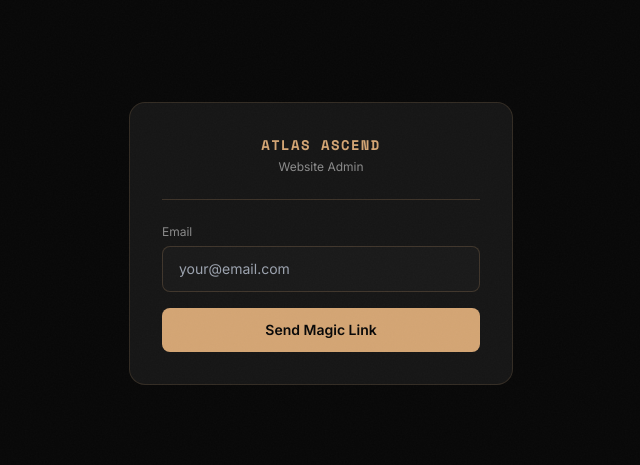
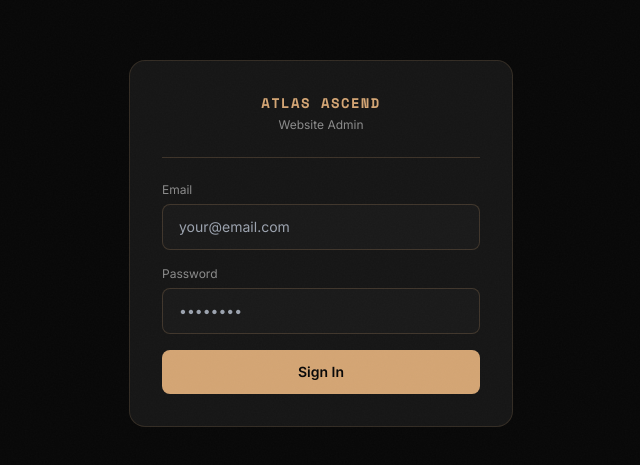
Before and after one commit to JerryWear/atlasascend-website, a Next.js app: page /admin/login in a window 1280 px wide. Shown: the part 157-622 px from the top of the page, without its empty margins (319-959 px from the left). Built offline with nearby package versions, Linux system fonts and the light colour scheme; a web font is replaced by a local one.

Commit message:
feat: switch admin login to email + password

```diff
--- a/app/admin/login/page.tsx
+++ b/app/admin/login/page.tsx
@@ -1,28 +1,40 @@
 'use client'
 
 import { useState } from 'react'
-type State = 'idle' | 'loading' | 'sent' | 'error'
+import { useRouter } from 'next/navigation'
+import { createBrowserClient } from '@supabase/ssr'
 
 export default function AdminLogin() {
   const [email, setEmail] = useState('')
-  const [state, setState] = useState<State>('idle')
+  const [password, setPassword] = useState('')
+  const [state, setState] = useState<'idle' | 'loading' | 'error'>('idle')
+  const router = useRouter()
 
   const handleSubmit = async (e: React.FormEvent) => {
     e.preventDefault()
-    if (!email || state === 'loading') return
+    if (!email || !password || state === 'loading') return
     setState('loading')
 
-    const res = await fetch('/api/admin/send-magic-link', {
-      method: 'POST',
-      headers: { 'Content-Type': 'application/json' },
-      body: JSON.stringify({ email: email.trim().toLowerCase() }),
+    const supabase = createBrowserClient(
+      process.env.NEXT_PUBLIC_SUPABASE_URL!,
+      process.env.NEXT_PUBLIC_SUPABASE_ANON_KEY!
+    )
+
+    const { error } = await supabase.auth.signInWithPassword({
+      email: email.trim().toLowerCase(),
+      password,
     })
 
-    if (res.ok) {
-      setState('sent')
+    if (error) {
+      setState('error')
     } else {
-      setState('error')
+      router.replace('/admin')
     }
+  }
+
+  const inputStyle = {
+    background: '#1a1a1a',
+    border: '1px solid rgba(212,165,116,0.2)',
   }
 
   return (
@@ -32,12 +44,8 @@ export default function AdminLogin() {
     >
       <div
         className="w-full max-w-sm rounded-2xl p-8"
-        style={{
-          background: '#161616',
-          border: '1px solid rgba(212,165,116,0.15)',
-        }}
+        style={{ background: '#161616', border: '1px solid rgba(212,165,116,0.15)' }}
       >
-        {/* Logo */}
         <div className="text-center">
           <div className="font-mono text-[#d4a574] tracking-widest text-sm font-bold">
             ATLAS ASCEND
@@ -45,21 +53,8 @@ export default function AdminLogin() {
           <div className="text-white/50 text-xs mt-1">Website Admin</div>
         </div>
 
-        {/* Divider */}
-        <div
-          className="my-6"
-          style={{ height: 1, background: 'rgba(212,165,116,0.2)' }}
-        />
+        <div className="my-6" style={{ height: 1, background: 'rgba(212,165,116,0.2)' }} />
 
-        {state === 'sent' ? (
-          <div className="text-center py-4 space-y-2">
-            <div className="text-[#d4a574] text-2xl">✓</div>
-            <div className="text-white font-medium">Check your email</div>
-            <div className="text-white/50 text-sm">
-              We sent a magic link to {email}
-            </div>
-          </div>
-        ) : (
         <form onSubmit={handleSubmit} className="space-y-4">
           <div>
             <label className="block text-white/50 text-xs mb-1.5">Email</label>
@@ -70,11 +65,24 @@ export default function AdminLogin() {
               placeholder="your@email.com"
               required
               disabled={state === 'loading'}
-                className="w-full text-white text-sm rounded-lg px-4 py-3 focus:outline-none transition-colors disabled:opacity-50"
-                style={{
-                  background: '#1a1a1a',
-                  border: '1px solid rgba(212,165,116,0.2)',
-                }}
+              className="w-full text-white text-sm rounded-lg px-4 py-3 focus:outline-none disabled:opacity-50"
+              style={inputStyle}
+              onFocus={(e) => { e.currentTarget.style.borderColor = '#d4a574' }}
+              onBlur={(e) => { e.currentTarget.style.borderColor = 'rgba(212,165,116,0.2)' }}
+            />
+          </div>
+
+          <div>
+            <label className="block text-white/50 text-xs mb-1.5">Password</label>
+            <input
+              type="password"
+              value={password}
+              onChange={(e) => setPassword(e.target.value)}
+              placeholder="••••••••"
+              required
+              disabled={state === 'loading'}
+              className="w-full text-white text-sm rounded-lg px-4 py-3 focus:outline-none disabled:opacity-50"
+              style={inputStyle}
               onFocus={(e) => { e.currentTarget.style.borderColor = '#d4a574' }}
               onBlur={(e) => { e.currentTarget.style.borderColor = 'rgba(212,165,116,0.2)' }}
             />
@@ -88,16 +96,15 @@ export default function AdminLogin() {
             onMouseEnter={(e) => { e.currentTarget.style.opacity = '0.85' }}
             onMouseLeave={(e) => { e.currentTarget.style.opacity = '1' }}
           >
-              {state === 'loading' ? 'Sending...' : 'Send Magic Link'}
+            {state === 'loading' ? 'Signing in...' : 'Sign In'}
           </button>
 
           {state === 'error' && (
             <p className="text-red-400 text-xs text-center">
-                An error occurred. Please try again.
+              Invalid email or password.
             </p>
           )}
         </form>
-        )}
       </div>
     </div>
   )
```
Lines whose indentation alone changed are shown as unchanged.
